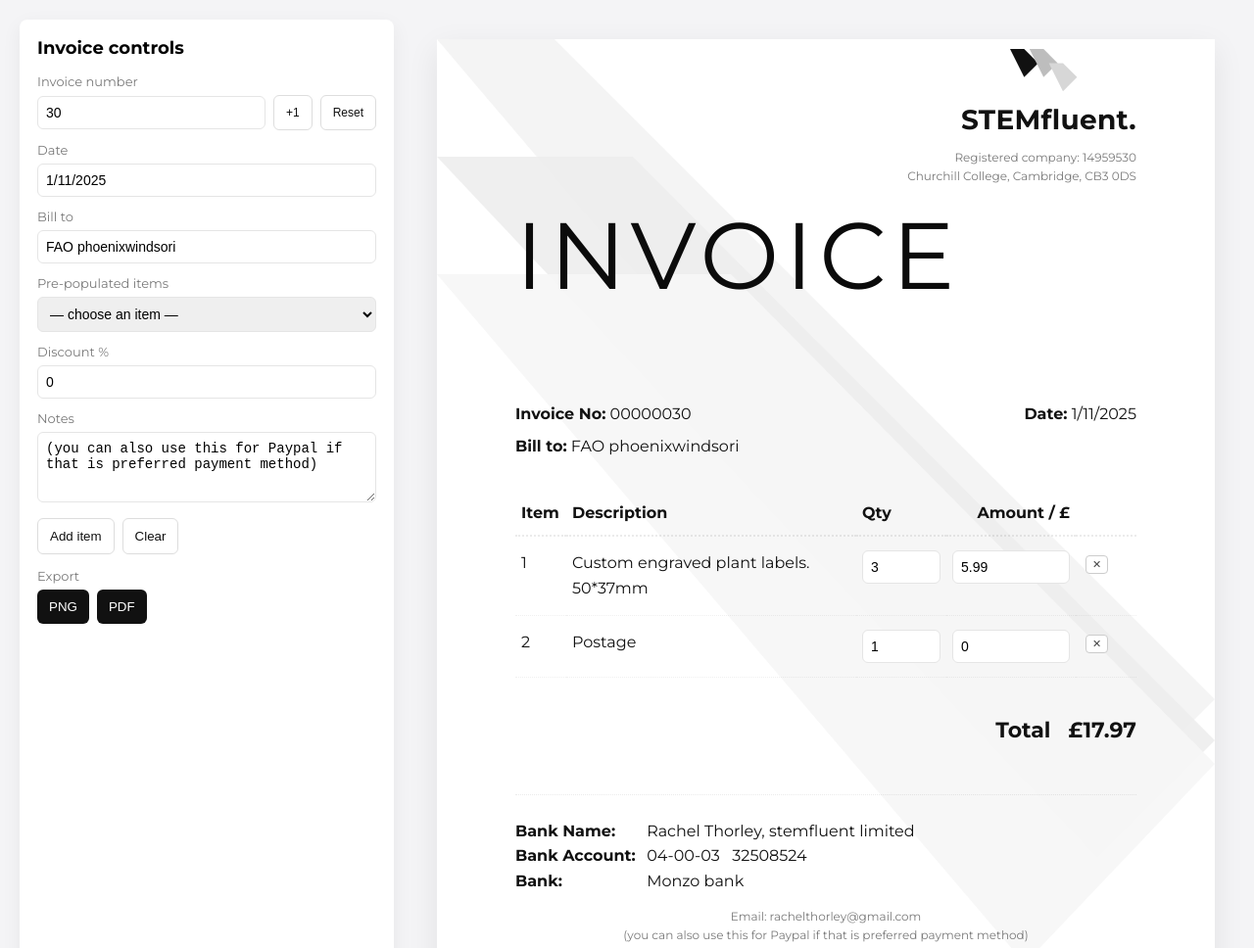
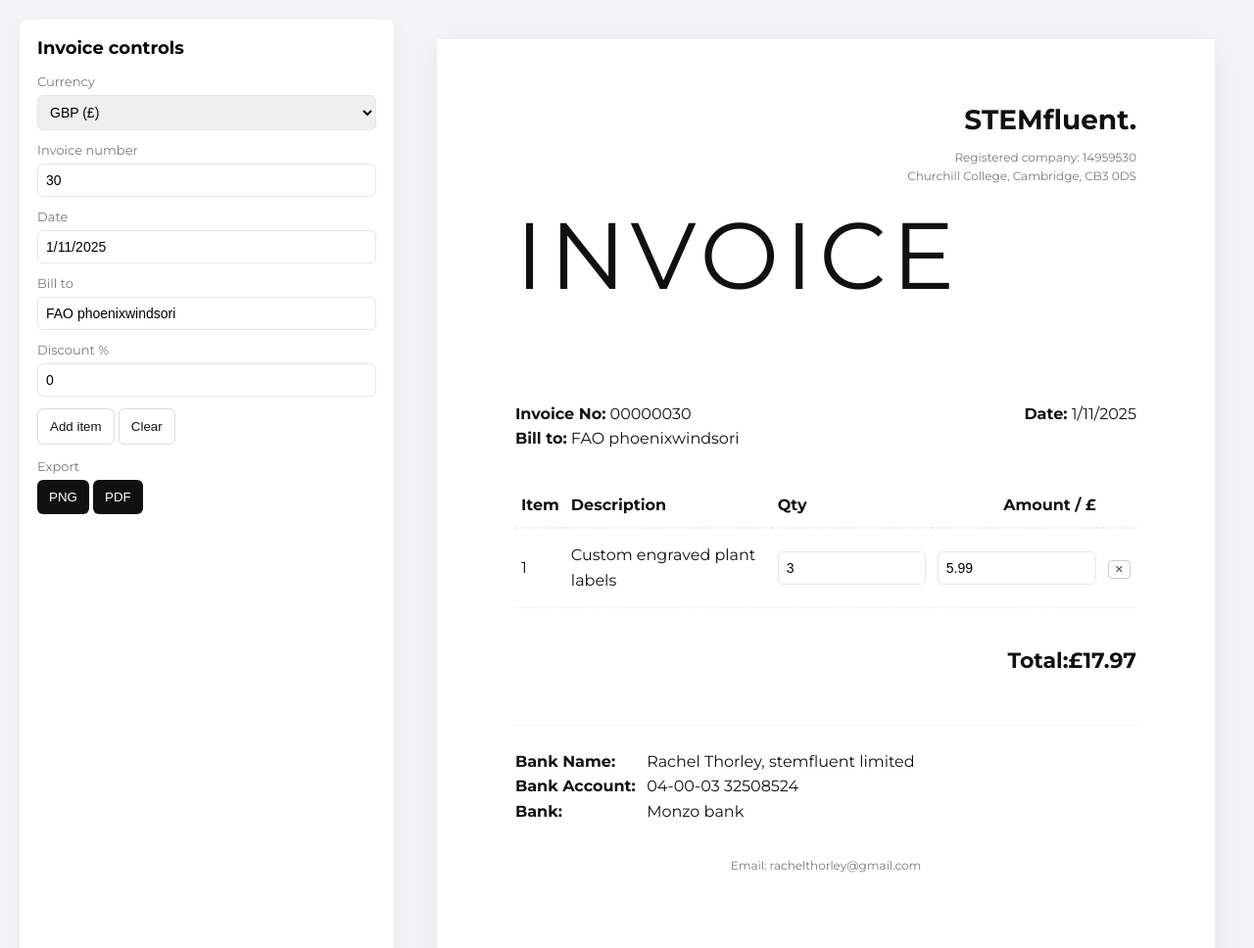
Before and after one commit to rachelthorley-create/invoice_stemfluent, a plain HTML site: page index.html in a window 1280 px wide. Shown: the top 968 px of the page at 98% size. Drawn offline with nearby package versions, Linux system fonts and the light colour scheme.

Commit message:
Update index.html
multi currency

```diff
--- a/index.html
+++ b/index.html
@@ -14,32 +14,25 @@
 label{display:block;font-size:13px;margin:12px 0 6px;color:var(--muted)}
 input[type=text], input[type=number], textarea, select{width:100%;padding:8px;border:1px solid #e5e5e5;border-radius:6px;font-size:14px;box-sizing:border-box}
 textarea{min-height:72px}
-    .row{display:flex;gap:8px}
-    .row > *{flex:1}
 button{background:#111;color:#fff;border:0;padding:10px 12px;border-radius:6px;cursor:pointer}
 .btn-ghost{background:#fff;border:1px solid #ddd;color:#111}
-    .muted{color:var(--muted);font-size:13px}
 .small{font-size:12px}
 .canvas-wrap{flex:1;display:flex;justify-content:center;align-items:flex-start;padding:20px}
-    .page{width:calc(var(--pageW));height:calc(var(--pageH));background:#fff;position:relative;box-shadow:0 10px 30px rgba(10,10,10,0.08);overflow:hidden}
+.page{width:794px;height:1123px;background:#fff;position:relative;box-shadow:0 10px 30px rgba(10,10,10,0.08);overflow:hidden}
 .bgsvg{position:absolute;left:0;top:0;width:100%;height:100%;pointer-events:none}
 .content{position:relative;padding:72px 80px;color:#111;line-height:1.6}
 .logo{position:absolute;right:80px;top:60px;text-align:right}
-    .logo h1{margin:0;font-size:28px;letter-spacing:0.3px}
+.logo h1{margin:0;font-size:28px}
 .company-meta{font-size:12px;color:var(--muted);margin-top:6px}
-    .big-title{font-size:96px;letter-spacing:6px;color:#0b0b0b;margin:72px 0}
-    .meta{display:flex;justify-content:space-between;align-items:flex-start;margin-bottom:32px}
-    .meta .left{min-width:320px}
-    .meta .label{font-weight:700}
+.big-title{font-size:96px;letter-spacing:6px;margin:72px 0}
+.meta{display:flex;justify-content:space-between;margin-bottom:32px}
 table.items{width:100%;border-collapse:collapse;margin-top:24px}
 table.items thead td{font-weight:700;padding:10px 6px;border-bottom:2px dotted rgba(0,0,0,0.08)}
-    table.items tbody td{padding:14px 6px;border-bottom:1px dotted rgba(0,0,0,0.06);vertical-align:top}
-    td.amount{text-align:right;white-space:nowrap}
-    .remove-btn{background:#fff;border:1px solid #ccc;color:#444;border-radius:4px;cursor:pointer;padding:2px 6px;font-size:11px;margin-left:4px}
-    .total-row{display:flex;justify-content:flex-end;margin-top:36px;align-items:center}
-    .total-row .label{font-size:22px;font-weight:700;margin-right:18px}
-    .total-row .value{font-size:22px;font-weight:700}
-    .discount-row{display:flex;justify-content:flex-end;margin-top:8px;align-items:center;font-size:16px;color:var(--muted)}
+table.items tbody td{padding:14px 6px;border-bottom:1px dotted rgba(0,0,0,0.06)}
+td.amount{text-align:right}
+.remove-btn{background:#fff;border:1px solid #ccc;color:#444;border-radius:4px;cursor:pointer;padding:2px 6px;font-size:11px}
+.total-row{display:flex;justify-content:flex-end;margin-top:36px;font-size:22px;font-weight:700}
+.discount-row{display:flex;justify-content:flex-end;margin-top:8px;font-size:16px;color:var(--muted)}
 .bank{margin-top:48px;border-top:1px dotted rgba(0,0,0,0.08);padding-top:24px}
 .bank b{display:inline-block;width:130px}
 .footer{position:absolute;left:0;right:0;bottom:20px;text-align:center;color:var(--muted);font-size:12px}
@@ -50,137 +43,177 @@
 <div class="app">
 <div class="panel">
 <h2>Invoice controls</h2>
+
+<label>Currency</label>
+<select id="currencySelect">
+<option value="GBP">GBP (£)</option>
+<option value="USD">USD ($)</option>
+<option value="EUR">EUR (€)</option>
+</select>
+
 <label>Invoice number</label>
-      <div style="display:flex;gap:8px;align-items:center">
-        <input id="invoiceNumber" type="number" value="30" min="1" />
-        <button id="incBtn" class="btn-ghost small">+1</button>
-        <button id="resetBtn" class="btn-ghost small">Reset</button>
-      </div>
+<input id="invoiceNumber" type="number" value="30" min="1"/>
+
 <label>Date</label>
-      <input id="invoiceDate" type="text" value="1/11/2025" />
+<input id="invoiceDate" type="text" value="1/11/2025"/>
+
 <label>Bill to</label>
-      <input id="billTo" type="text" value="FAO phoenixwindsori" />
-      <label>Pre-populated items</label>
-      <select id="preset" onchange="addPreset()">
-        <option value="">— choose an item —</option>
-        <option value='{"desc":"Pottery Workshop","price":250}'>Pottery Workshop £250</option>
-        <option value='{"desc":"Plant label - small (50*37mm)","price":5.99}'>Plant label - small £5.99</option>
-        <option value='{"desc":"Plant label - medium (75*56mm)","price":6.99}'>Plant label - medium £6.99</option>
-        <option value='{"desc":"Plant label - large (100*75mm)","price":7.99}'>Plant label - large £7.99</option>
-        <option value='{"desc":"Postage","price":0}'>Postage £0</option>
-        <option value='{"desc":"Educational Workshop","price":500}'>Educational Workshop £500</option>
-      </select>
+<input id="billTo" type="text" value="FAO phoenixwindsori"/>
+
 <label>Discount %</label>
-      <input id="discount" type="number" value="0" min="0" max="100" />
-      <label>Notes</label>
-      <textarea id="notes">(you can also use this for Paypal if that is preferred payment method)</textarea>
-      <div style="display:flex;gap:8px;margin-top:12px">
+<input id="discount" type="number" value="0" min="0" max="100"/>
+
+<div style="margin-top:12px">
 <button id="addItemBtn" class="btn-ghost">Add item</button>
 <button id="clearItems" class="btn-ghost">Clear</button>
 </div>
+
 <label style="margin-top:14px">Export</label>
-      <div style="display:flex;gap:8px">
 <button id="exportPng">PNG</button>
 <button id="exportPdf">PDF</button>
-      </div>
+
 </div>
 
 <div class="canvas-wrap">
 <div id="invoicePage" class="page">
-        <svg class="bgsvg" viewBox="0 0 794 1123" xmlns="http://www.w3.org/2000/svg">
-          <polygon points="0,0 120,0 794,674 674,794" fill="#f3f3f3" opacity="0.9"/>
-          <polygon points="0,120 200,120 794,716 674,836" fill="#efefef" opacity="0.95"/>
-          <polygon points="0,240 300,240 794,740 600,944" fill="#f7f7f7" opacity="0.95"/>
-          <g transform="translate(585,10) scale(0.9)">
-            <polygon points="0,0 16,0 32,16 16,32" fill="#111"/>
-            <polygon points="22,0 38,0 54,16 38,32" fill="#bdbdbd"/>
-            <polygon points="44,16 60,16 76,32 60,48" fill="#d7d7d7"/>
-          </g>
-        </svg>
-        <div class="content" id="contentRoot">
+<div class="content">
 <div class="logo">
 <h1>STEMfluent.</h1>
 <div class="company-meta">Registered company: 14959530<br>Churchill College, Cambridge, CB3 0DS</div>
 </div>
+
 <div class="big-title">INVOICE</div>
+
 <div class="meta">
-            <div class="left">
-              <div><span class="label">Invoice No:</span> <span id="lblInvoice">00000030</span></div>
-              <div style="margin-top:8px"><span class="label">Bill to:</span> <span id="lblBill">FAO phoenixwindsori</span></div>
+<div>
+<div><b>Invoice No:</b> <span id="lblInvoice">00000030</span></div>
+<div><b>Bill to:</b> <span id="lblBill">FAO phoenixwindsori</span></div>
 </div>
-            <div class="right">
-              <div><span class="label">Date:</span> <span id="lblDate">1/11/2025</span></div>
+<div>
+<div><b>Date:</b> <span id="lblDate">1/11/2025</span></div>
 </div>
 </div>
-          <table class="items" id="itemsTable">
+
+<table class="items">
 <thead>
 <tr>
-                <td style="width:40px">Item</td>
+<td>Item</td>
 <td>Description</td>
-                <td style="width:80px">Qty</td>
-                <td style="width:120px" class="amount">Amount / £</td>
-                <td style="width:50px"></td>
+<td>Qty</td>
+<td class="amount" id="amountHeader">Amount / £</td>
+<td></td>
 </tr>
 </thead>
 <tbody id="itemsBody"></tbody>
 </table>
+
 <div class="discount-row" id="discountRow" style="display:none"></div>
-          <div class="total-row">
-            <div class="label">Total</div>
-            <div class="value" id="totalValue">£0.00</div>
-          </div>
+<div class="total-row">Total: <span id="totalValue">£0.00</span></div>
+
 <div class="bank">
 <div><b>Bank Name:</b> Rachel Thorley, stemfluent limited</div>
-            <div><b>Bank Account:</b> 04-00-03 &nbsp;&nbsp;32508524</div>
+<div><b>Bank Account:</b> 04-00-03 32508524</div>
 <div><b>Bank:</b> Monzo bank</div>
 </div>
-          <div class="footer" id="footerNotes">
-            Email: rachelthorley@gmail.com<br>
-            (you can also use this for Paypal if that is preferred payment method)
+
+<div class="footer">
+Email: rachelthorley@gmail.com
+</div>
+
 </div>
 </div>
 </div>
 </div>
+
 <script src="https://cdnjs.cloudflare.com/ajax/libs/html2canvas/1.4.1/html2canvas.min.js"></script>
 <script src="https://cdnjs.cloudflare.com/ajax/libs/jspdf/2.5.1/jspdf.umd.min.js"></script>
+
 <script>
-    const state = {invoiceNumber:30,date:'1/11/2025',billTo:'FAO phoenixwindsori',items:[{desc:'Custom engraved plant labels. 50*37mm',qty:3,unit:5.99},{desc:'Postage',qty:1,unit:0}],discount:0};
-    const fmt=n=>'£'+Number(n).toFixed(2);
+const currencySymbols={GBP:"£",USD:"$",EUR:"€"};
+const state={
+currency:"GBP",
+invoiceNumber:30,
+date:"1/11/2025",
+billTo:"FAO phoenixwindsori",
+items:[{desc:"Custom engraved plant labels",qty:3,unit:5.99}],
+discount:0
+};
+
+function symbol(){return currencySymbols[state.currency];}
+function fmt(n){return symbol()+Number(n).toFixed(2);}
+
 function renderInvoice(){
-      document.getElementById('lblInvoice').textContent=String(state.invoiceNumber).padStart(8,'0');
-      document.getElementById('lblDate').textContent=state.date;
-      document.getElementById('lblBill').textContent=state.billTo;
-      const body=document.getElementById('itemsBody');body.innerHTML='';
+document.getElementById("lblInvoice").textContent=String(state.invoiceNumber).padStart(8,"0");
+document.getElementById("lblDate").textContent=state.date;
+document.getElementById("lblBill").textContent=state.billTo;
+document.getElementById("amountHeader").textContent="Amount / "+symbol();
+
+const body=document.getElementById("itemsBody");
+body.innerHTML="";
 state.items.forEach((it,i)=>{
-        const tr=document.createElement('tr');
-        tr.innerHTML=`<td>${i+1}</td><td><div contenteditable='true' class='desc' data-idx='${i}'>${it.desc}</div></td><td><input type='number' value='${it.qty}' data-idx='${i}' class='qty'/></td><td class='amount'><input type='number' step='0.01' value='${it.unit}' data-idx='${i}' class='price'/></td><td><button class='remove-btn' data-idx='${i}'>✕</button></td>`;
+const tr=document.createElement("tr");
+tr.innerHTML=`
+<td>${i+1}</td>
+<td contenteditable="true" oninput="state.items[${i}].desc=this.textContent">${it.desc}</td>
+<td><input type="number" value="${it.qty}" onchange="state.items[${i}].qty=this.value;recalc()"></td>
+<td class="amount"><input type="number" step="0.01" value="${it.unit}" onchange="state.items[${i}].unit=this.value;recalc()"></td>
+<td><button class="remove-btn" onclick="state.items.splice(${i},1);renderInvoice()">✕</button></td>
+`;
 body.appendChild(tr);
 });
-      document.querySelectorAll('.qty').forEach(e=>e.oninput=()=>{state.items[e.dataset.idx].qty=+e.value;recalc();});
-      document.querySelectorAll('.price').forEach(e=>e.oninput=()=>{state.items[e.dataset.idx].unit=+e.value;recalc();});
-      document.querySelectorAll('.desc').forEach(e=>e.oninput=()=>{state.items[e.dataset.idx].desc=e.textContent;});
-      document.querySelectorAll('.remove-btn').forEach(e=>e.onclick=()=>{state.items.splice(e.dataset.idx,1);renderInvoice();});
 recalc();
 }
+
 function recalc(){
-      let total=0;state.items.forEach(it=>total+=it.qty*it.unit);
+let total=0;
+state.items.forEach(it=>total+=it.qty*it.unit);
 let disc=state.discount?total*(state.discount/100):0;
-      document.getElementById('discountRow').style.display=state.discount>0?'flex':'none';
-      document.getElementById('discountRow').textContent=state.discount>0?`Discount ${state.discount}% applied: -${fmt(disc)}`:'';
-      document.getElementById('totalValue').textContent=fmt(total-disc);
+
+const dRow=document.getElementById("discountRow");
+if(state.discount>0){
+dRow.style.display="flex";
+dRow.textContent=`Discount ${state.discount}% applied: -${fmt(disc)}`;
+}else{
+dRow.style.display="none";
 }
-    document.getElementById('invoiceNumber').oninput=e=>{state.invoiceNumber=+e.target.value;renderInvoice();};
-    document.getElementById('invoiceDate').oninput=e=>{state.date=e.target.value;renderInvoice();};
-    document.getElementById('billTo').oninput=e=>{state.billTo=e.target.value;renderInvoice();};
-    document.getElementById('discount').oninput=e=>{state.discount=+e.target.value;recalc();};
-    document.getElementById('incBtn').onclick=()=>{state.invoiceNumber++;document.getElementById('invoiceNumber').value=state.invoiceNumber;renderInvoice();};
-    document.getElementById('resetBtn').onclick=()=>{state.invoiceNumber=1;document.getElementById('invoiceNumber').value=1;renderInvoice();};
-    document.getElementById('addItemBtn').onclick=()=>{state.items.push({desc:'New item',qty:1,unit:0});renderInvoice();};
-    document.getElementById('clearItems').onclick=()=>{if(confirm('Clear all items?')){state.items=[];renderInvoice();}};
-    function addPreset(){const v=document.getElementById('preset').value;if(!v)return;const obj=JSON.parse(v);state.items.push({desc:obj.desc,qty:1,unit:obj.price});renderInvoice();document.getElementById('preset').value='';}
-    async function downloadPng(){const el=document.getElementById('invoicePage');const canvas=await html2canvas(el,{scale:2});canvas.toBlob(b=>{const a=document.createElement('a');a.download=`invoice-${state.invoiceNumber}.png`;a.href=URL.createObjectURL(b);a.click();});}
-    async function downloadPdf(){const el=document.getElementById('invoicePage');const canvas=await html2canvas(el,{scale:2});const imgData=canvas.toDataURL('image/png');const {jsPDF}=window.jspdf;const pdf=new jsPDF({unit:'pt',format:[canvas.width,canvas.height]});pdf.addImage(imgData,'PNG',0,0,canvas.width,canvas.height);pdf.save(`invoice-${state.invoiceNumber}.pdf`);}
-    document.getElementById('exportPng').onclick=downloadPng;document.getElementById('exportPdf').onclick=downloadPdf;
+document.getElementById("totalValue").textContent=fmt(total-disc);
+}
+
+document.getElementById("currencySelect").onchange=e=>{
+state.currency=e.target.value;
+renderInvoice();
+};
+document.getElementById("invoiceNumber").oninput=e=>{state.invoiceNumber=e.target.value;renderInvoice();};
+document.getElementById("invoiceDate").oninput=e=>{state.date=e.target.value;renderInvoice();};
+document.getElementById("billTo").oninput=e=>{state.billTo=e.target.value;renderInvoice();};
+document.getElementById("discount").oninput=e=>{state.discount=e.target.value;recalc();};
+document.getElementById("addItemBtn").onclick=()=>{state.items.push({desc:"New item",qty:1,unit:0});renderInvoice();};
+document.getElementById("clearItems").onclick=()=>{state.items=[];renderInvoice();};
+
+async function downloadPng(){
+const el=document.getElementById("invoicePage");
+const canvas=await html2canvas(el,{scale:2});
+canvas.toBlob(b=>{
+const a=document.createElement("a");
+a.download=`invoice-${state.invoiceNumber}.png`;
+a.href=URL.createObjectURL(b);
+a.click();
+});
+}
+
+async function downloadPdf(){
+const el=document.getElementById("invoicePage");
+const canvas=await html2canvas(el,{scale:2});
+const imgData=canvas.toDataURL("image/png");
+const {jsPDF}=window.jspdf;
+const pdf=new jsPDF({unit:"pt",format:[canvas.width,canvas.height]});
+pdf.addImage(imgData,"PNG",0,0,canvas.width,canvas.height);
+pdf.save(`invoice-${state.invoiceNumber}.pdf`);
+}
+
+document.getElementById("exportPng").onclick=downloadPng;
+document.getElementById("exportPdf").onclick=downloadPdf;
+
 renderInvoice();
 </script>
 </body>
```
Lines whose indentation alone changed are shown as unchanged.
